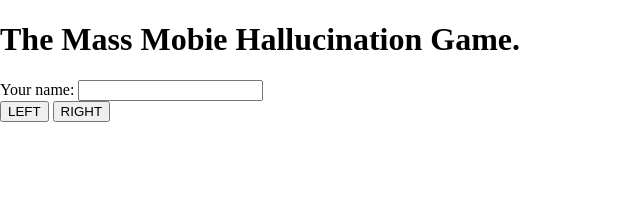
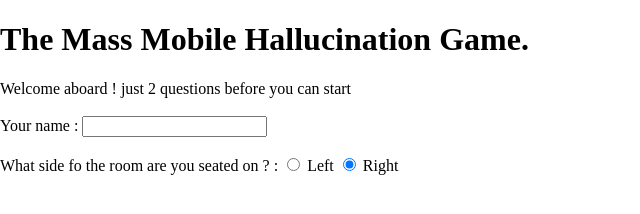
Before and after one commit to allanmboyle/MassMobileHallucination, a website: page public/index.html in a window 1280 px wide. Shown: the whole page, without its empty margins (0-640 px from the left). Drawn offline with nearby package versions, Linux system fonts and the light colour scheme; no server answers.

Commit message:
ok we need to know which side of the room everyine sits on
Signed-off-by: aidancasey <aidancasey@gmail.com>

```diff
--- a/public/index.html
+++ b/public/index.html
@@ -9,14 +9,22 @@
     </head>
     <body>
         <div id="main" class="fullscreen">
-            <h1>The Mass Mobie Hallucination Game.</h1>Your name:
-            <input type=text onchange="changeName()"
-            id=username />
+            <h1>The Mass Mobile Hallucination Game.</h1>
+
+            Welcome aboard ! just 2 questions before you can start
+            </br>
+            </br>
+
+            Your name :
+            <input type=text onchange="changeName()" id=username />
             <br/>
-            <span>
-                <input type=button class=bigbutton value="LEFT"/>
-                <input type=button class=bigbutton value="RIGHT"/>
-            </span>
+            <br/>
+
+            What side fo the room are you seated on ? :
+            <input type="radio" name="playerLocation" value="Left"> Left
+            <input type="radio" name="playerLocation" value="Right" checked>  Right
+            <br/>
+
             <div id="log"></div>
         </div>
 
```
